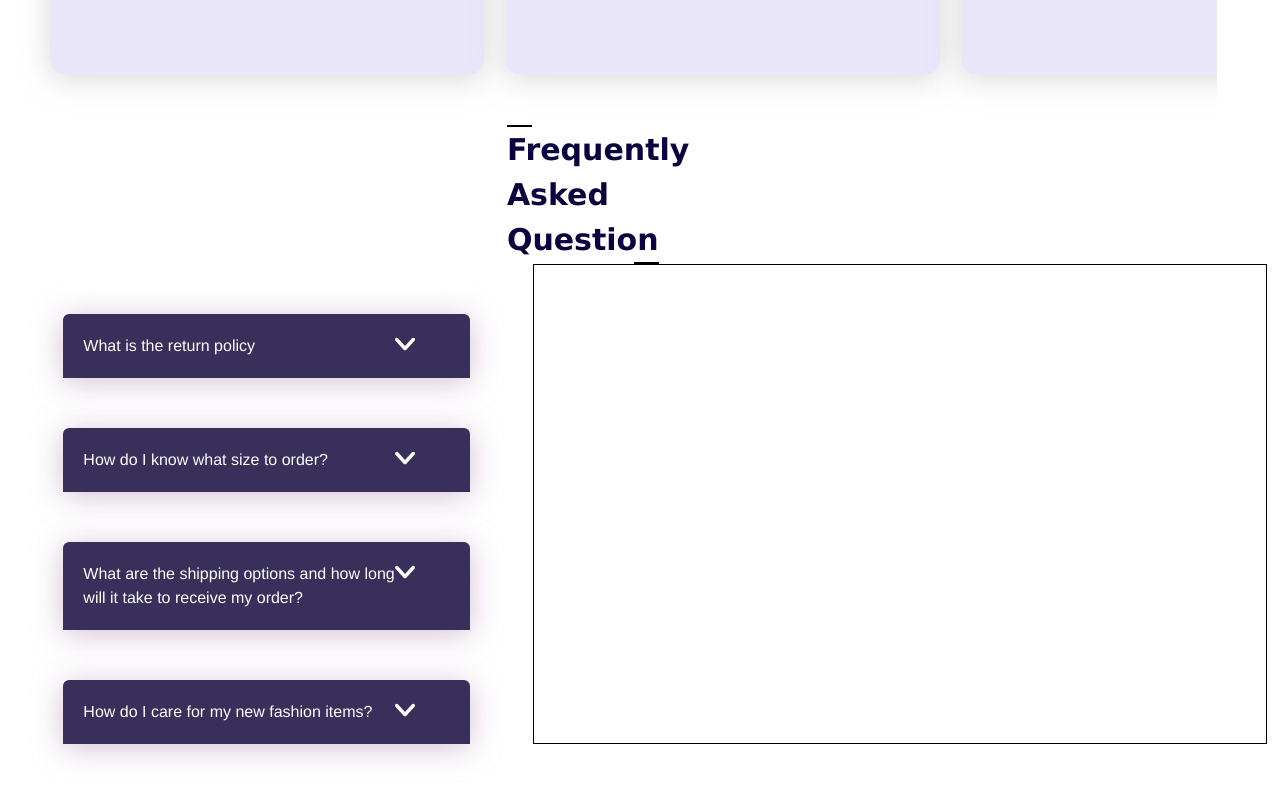
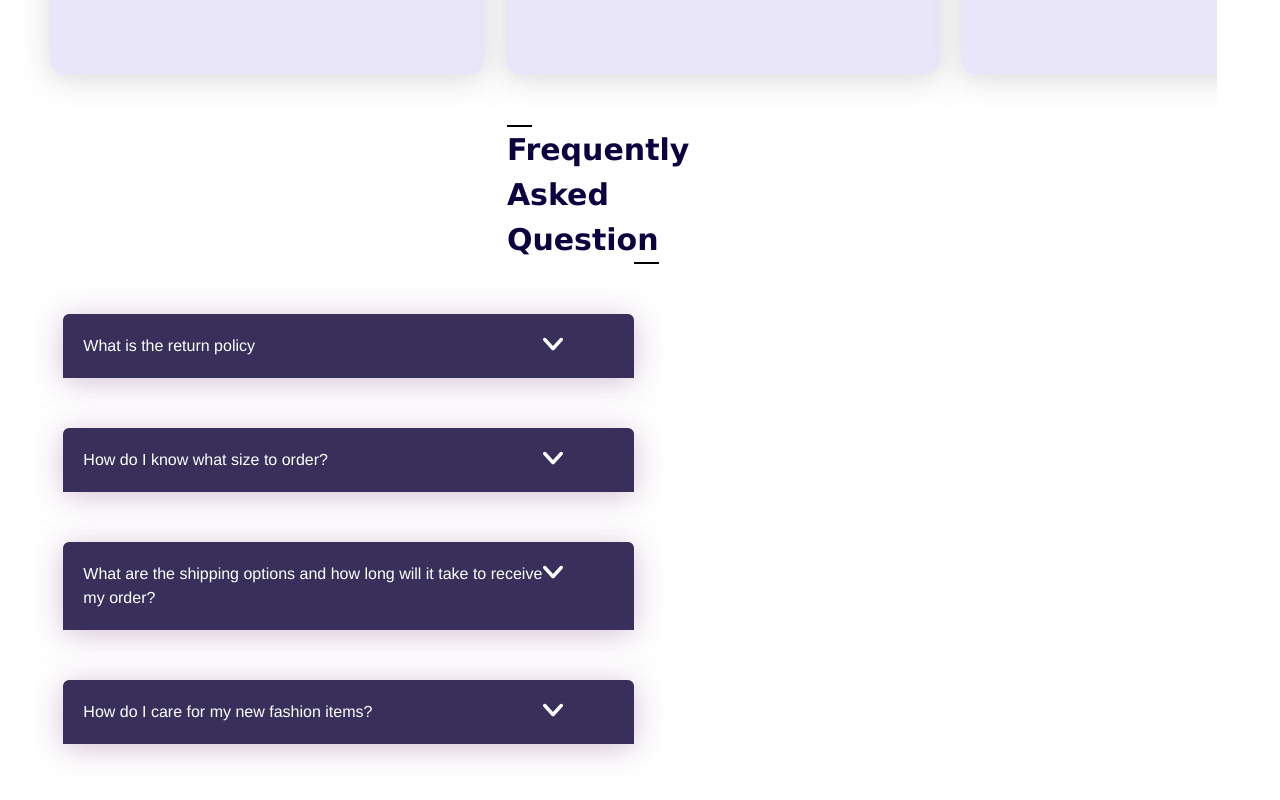
Before and after one commit to Rituraj-Saha/Teeverse, a React (Vite) app: page / in a window 1280 px wide. Shown: the part 2716-3516 px from the top of the page. Built offline with nearby package versions, Linux system fonts and the light colour scheme.

Commit message:
fix: remove faq border

```diff
--- a/src/components/home/content/faq/Faq.jsx
+++ b/src/components/home/content/faq/Faq.jsx
@@ -92,12 +92,12 @@ const Faq = () => {
           })}
         </div>
         <div
-          style={{
-            display: "flex",
-            flex: 0.9,
-            width: "100%",
-            border: "1px solid black",
-          }}
+        // style={{
+        //   display: "flex",
+        //   flex: 0.9,
+        //   width: "100%",
+        //   border: "1px solid black",
+        // }}
         ></div>
       </div>
     </div>
```
